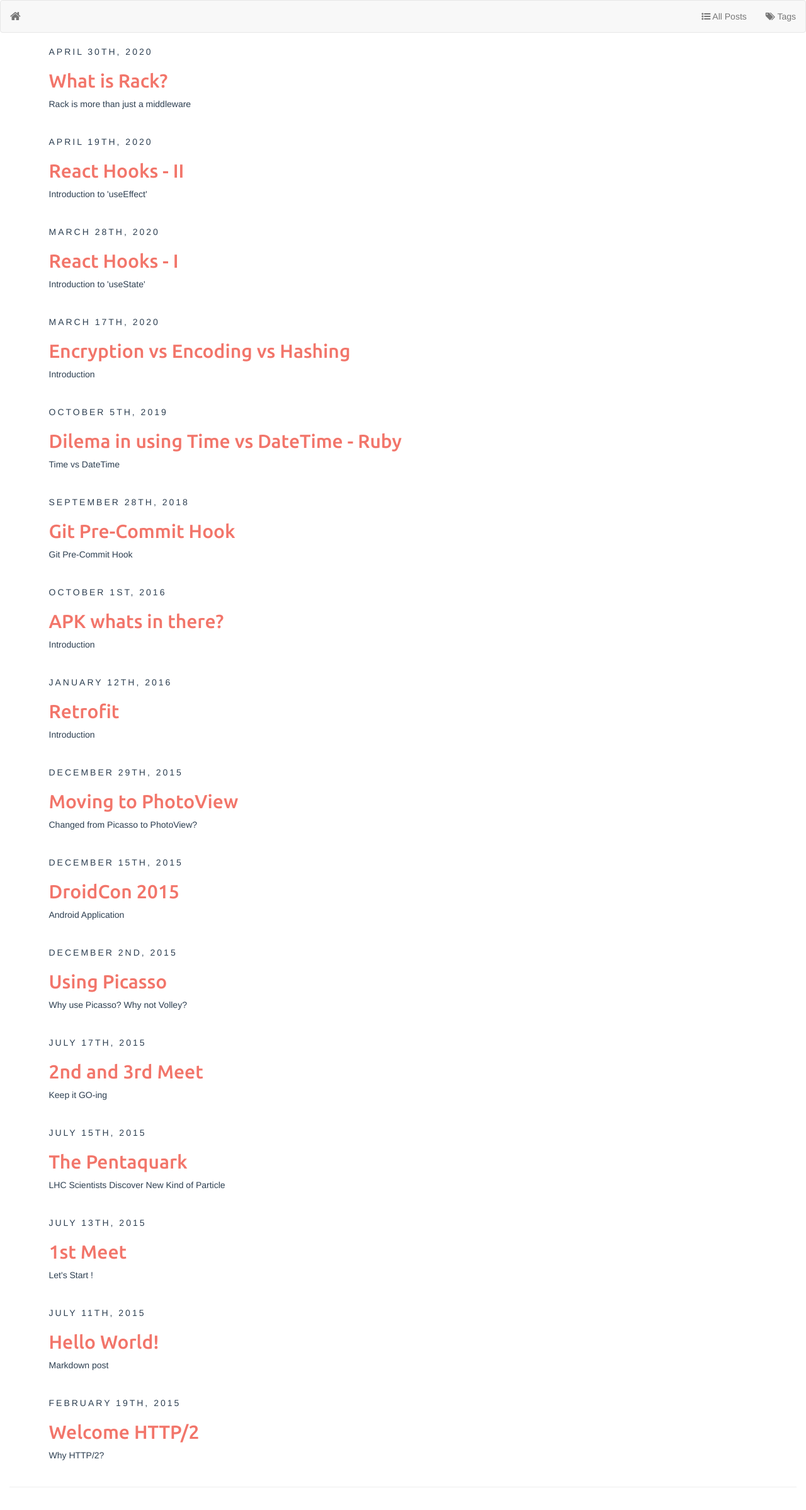
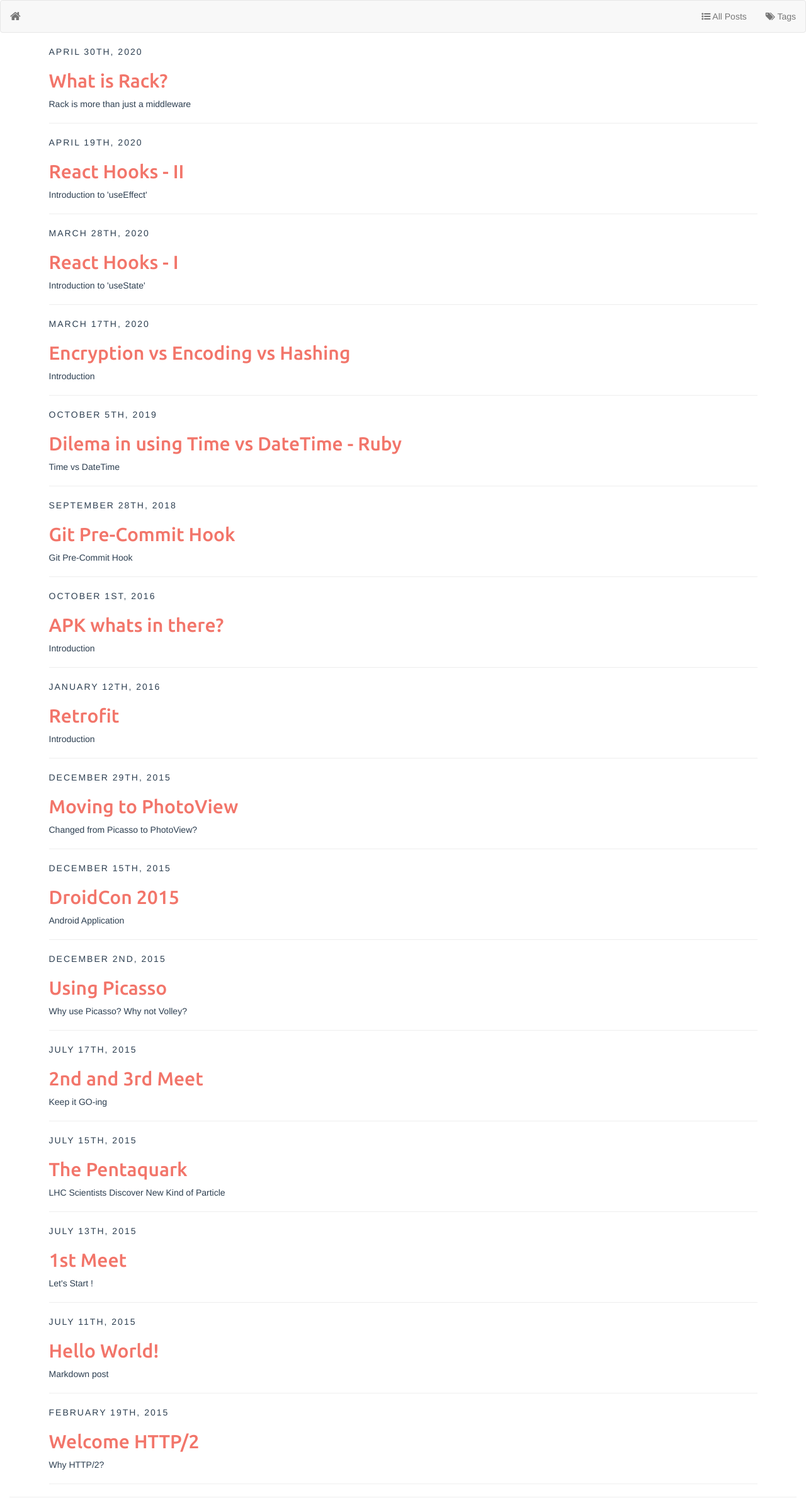
Before and after one commit to archbloom/archbloom.github.io, a Jekyll site: the page built from all_posts.html, in a window 1280 px wide. Shown: the whole page at 63% size. Built offline with Jekyll 4.4.1, drawn with Linux system fonts in a browser that asks for light colours.

Commit message:
Change all posts page

```diff
--- a/all_posts.html
+++ b/all_posts.html
@@ -33,7 +33,7 @@ layout: page
         {% endif %}
       {% endif %}
     </div>
-
+    <hr/>
   </article>
 {% endfor %}
 <hr/>
--- a/assets/css/style.css
+++ b/assets/css/style.css
@@ -92,7 +92,7 @@ article .share .gplus:hover {
 }
 
 article{
-	margin-bottom: 40px;
+	margin-bottom: 10px;
 }
 
 .article_body{
@@ -103,7 +103,7 @@ article{
 .post-date {
 	text-transform: uppercase;
 	font-size: 14px;
-	letter-spacing: 3px;
+	letter-spacing: 2px;
 }
 
 article {
```
Also changed, not shown: 1 other file. Lines whose indentation alone changed are shown as unchanged.
